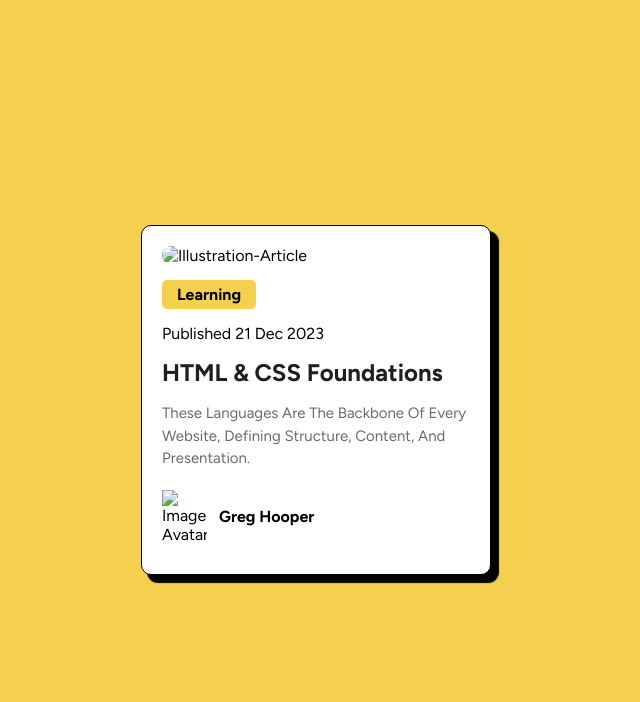
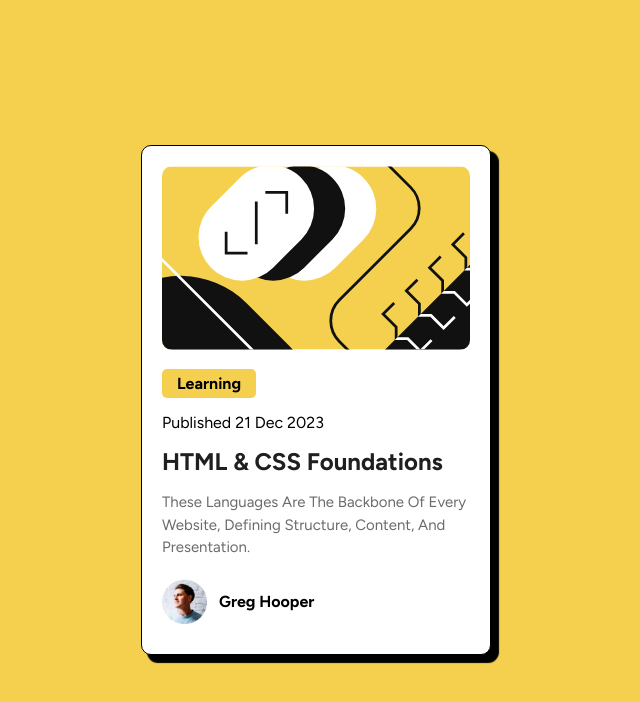
Before and after one commit to AVA-14/Blog-preview-card, a plain HTML site: page index.html in a window 1280 px wide. Shown: the whole page, without its empty margins (324-964 px from the left). Drawn offline with Linux system fonts and the light colour scheme; the site is published under a folder, as on GitHub Pages, so addresses that start at the root find nothing.

Commit message:
modified html page

```diff
--- a/index.html
+++ b/index.html
@@ -11,14 +11,14 @@
         <main>
             <div class="container">
                 <div>
-                    <img src="/images/illustration-article.svg" alt="illustration-article">
+                    <img src="images/illustration-article.svg" alt="illustration-article">
                 </div>
                 <div class="learning">learning</div>
                 <p>Published 21 Dec 2023</p>
                 <h2><a href="#">HTML & CSS foundations</a></h2>
                 <p>These languages are the backbone of every website, defining structure, content, and presentation.</p>
                 <div>
-                    <img src="/images/image-avatar.webp" alt="image-avatar">
+                    <img src="images/image-avatar.webp" alt="image-avatar">
                     <h4>Greg hooper</h4>
                 </div>
             </div>
```
